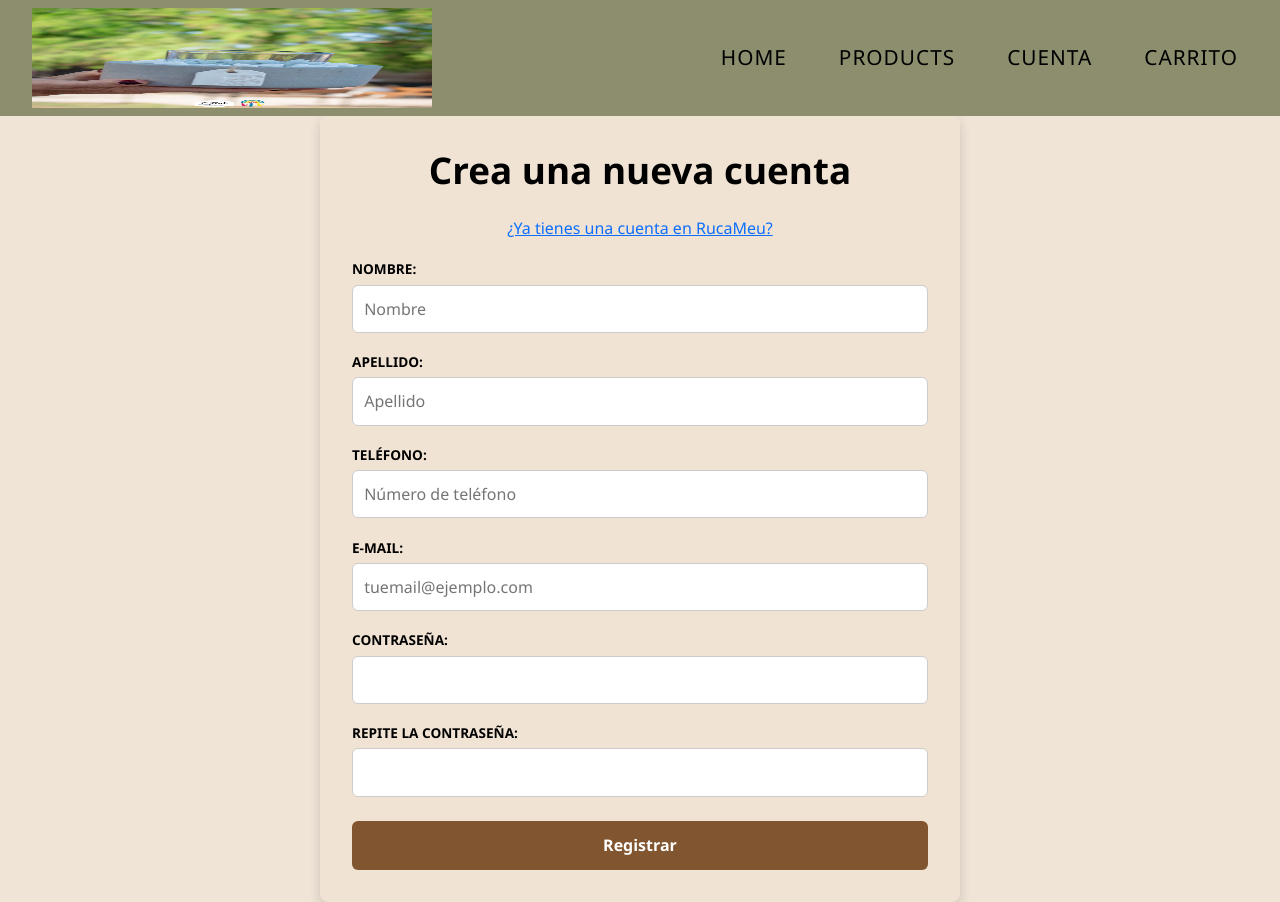
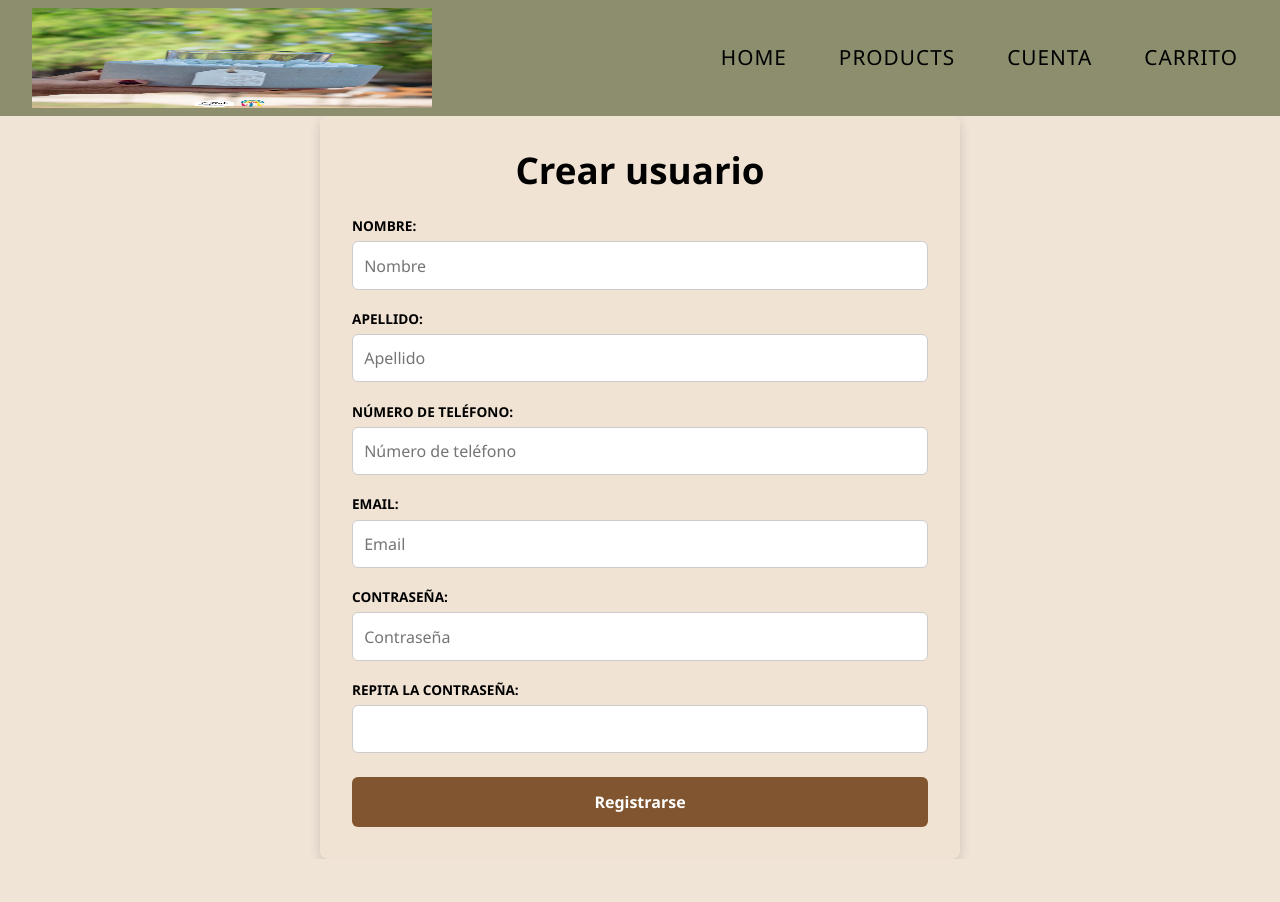
Before and after one commit to LucaPisso/RucaMeu, a React (Vite) app in the folder Front/: page /register in a window 1280 px wide. After the commit the page ends 859 px from the top, so only its background shows below. Built offline with nearby package versions, Linux system fonts and the light colour scheme.

Commit message:
Register, UpdateUser y DeleteUser funcionales

```diff
--- a/Front/src/App.jsx
+++ b/Front/src/App.jsx
@@ -1,20 +1,20 @@
 //COMPONENTES
-import RegisterPage from "./pages/RegisterPage";
 import HomePage from "./pages/HomePage";
 import NavBar from "./components/Navbar";
 import LoginPage from "./pages/LoginPage";
 import AddProduct from "./components/AddProduct";
 import AdminPanel from "./pages/AdminPanel";
+import Register from "./components/Register";
 import UpdateUser from "./components/UpdateUser";
 import CarritoPage from "./pages/CarritoPage";
-import "./App.css";
-
-//HOOKS
-import { Routes, Route } from "react-router-dom";
 import Protected from "./components/Protected";
 import ProductsPage from "./pages/ProductsPage";
 import NotFound from "./components/NotFound";
 import UpdateProduct from "./components/UpdateProduct";
+
+import "./App.css";
+
+import { Routes, Route } from "react-router-dom";
 
 function App() {
   return (
@@ -23,7 +23,7 @@ function App() {
       <Routes>
         {/* Rutas comunes */}
         <Route path="/" element={<HomePage />} />
-        <Route path="/register" element={<RegisterPage />} />
+        <Route path="/register" element={<Register />} />
         <Route path="/login" element={<LoginPage />} />
         <Route path="/products" element={<ProductsPage />} />
         <Route path="*" element={<NotFound />} />
--- a/Front/src/components/Register.jsx
+++ b/Front/src/components/Register.jsx
@@ -1,17 +1,36 @@
-import React, { useState } from "react";
-import { Link, useNavigate } from "react-router-dom";
+import { useNavigate, useParams } from "react-router-dom";
+import React, { useState, useEffect, useRef } from "react";
 
-const Register = ({ checkErrors, errors, refs }) => {
+import UserValidations from "./validations/UserValidations";
+
+const Register = () => {
   const [formData, setFormData] = useState({
+    lastName: "",
     name: "",
-    lastName: "",
     phone: "",
     email: "",
     password: "",
     confirmPassword: "",
   });
+  const [errors, setErrors] = useState({});
+  const lastNameRef = useRef(null);
+  const nameRef = useRef(null);
+  const phoneRef = useRef(null);
+  const emailRef = useRef(null);
+  const confirmPasswordRef = useRef(null);
+  const passwordRef = useRef(null);
   const navigate = useNavigate();
+  const { id } = useParams();
+  const refs = {
+    nameRef,
+    lastNameRef,
+    phoneRef,
+    emailRef,
+    confirmPasswordRef,
+    passwordRef,
+  };
 
+  //Maneja constantemente los cambios de los inputs
   function changeHandler(event) {
     setFormData({ ...formData, [event.target.name]: event.target.value });
   }
@@ -19,46 +38,59 @@ const Register = ({ checkErrors, errors, refs }) => {
   const submitHandler = async (event) => {
     event.preventDefault();
 
-    const estaBien = checkErrors(formData);
-    if (!estaBien) {
+    const newErrors = UserValidations({ datos: formData, refs }); // Hay que crear una variable extra, ya que el estado no se actualiza instantáneamente
+    setErrors(newErrors);
+    if (Object.keys(newErrors).length !== 0) {
       console.warn("Formulario inválido. No se enviará.");
       return;
     }
 
+    if (!confirm("¿Estás seguro de que desea crear este usuario?")) {
+      return;
+    }
+
     try {
-      const res = await fetch("http://localhost:3000/users", {
+      const token = localStorage.getItem("RucaMeu-token");
+      if (!token) {
+        navigate("/login");
+        throw new Error("Token no encontrado. Inicie sesión primero.");
+      }
+
+      const res = await fetch(`http://localhost:3000/users`, {
         method: "POST",
-        headers: { "Content-Type": "application/json" },
+        headers: {
+          "Content-Type": "application/json",
+          Authorization: `Bearer ${token}`,
+        },
         body: JSON.stringify(formData),
       });
-
-      if (!res.ok) throw new Error("Falló crear usuario");
+      if (!res.ok) {
+        const errorData = await res.json();
+        throw new Error(
+          errorData.message || "Error desconocido al crear usuario"
+        );
+      }
+      alert("Usuario creado correctamente");
       const data = await res.json();
-      console.log(data);
-
-      alert("Usuario creado correctamente");
-      navigate("/");
-
+      console.log(`Usuario creado: ${data.user}`);
       setFormData({
+        lastName: "",
         name: "",
-        lastName: "",
         phone: "",
+        password: "",
         email: "",
-        password: "",
         confirmPassword: "",
       });
-    } catch (err) {
-      console.error(err);
-      console.log("error en el registro");
+      navigate("/adminPanel");
+    } catch (error) {
+      console.log(error.message);
+      alert("Error: " + error.message);
     }
   };
 
   return (
     <div className="register-form">
-      <h2 className="register-title">Crea una nueva cuenta</h2>
-      <Link className="link-to-login" to="/login">
-        ¿Ya tienes una cuenta en RucaMeu?
-      </Link>
+      <h2 className="register-title">Crear usuario</h2>
       <form onSubmit={submitHandler} action="POST">
         <label htmlFor="name">Nombre:</label>
 
@@ -69,7 +101,7 @@ const Register = ({ checkErrors, errors, refs }) => {
           placeholder="Nombre"
           onChange={changeHandler}
           value={formData.name}
-          ref={refs.nameRef}
+          ref={nameRef}
         />
         {errors.name && <p style={{ color: "red" }}>{errors.name}</p>}
 
@@ -82,11 +114,11 @@ const Register = ({ checkErrors, errors, refs }) => {
           placeholder="Apellido"
           onChange={changeHandler}
           value={formData.lastName}
-          ref={refs.lastNameRef}
+          ref={lastNameRef}
         />
         {errors.lastName && <p style={{ color: "red" }}>{errors.lastName}</p>}
 
-        <label htmlFor="phone">Teléfono:</label>
+        <label htmlFor="phone">Número de teléfono:</label>
 
         <input
           className="register-input"
@@ -95,20 +127,20 @@ const Register = ({ checkErrors, errors, refs }) => {
           placeholder="Número de teléfono"
           onChange={changeHandler}
           value={formData.phone}
-          ref={refs.phoneRef}
+          ref={phoneRef}
         />
         {errors.phone && <p style={{ color: "red" }}>{errors.phone}</p>}
 
-        <label htmlFor="email">E-mail:</label>
+        <label htmlFor="email">Email:</label>
 
         <input
           className="register-input"
           type="email"
           name="email"
-          placeholder="tuemail@ejemplo.com"
+          placeholder="Email"
           onChange={changeHandler}
           value={formData.email}
-          ref={refs.emailRef}
+          ref={emailRef}
         />
         {errors.email && <p style={{ color: "red" }}>{errors.email}</p>}
 
@@ -118,13 +150,14 @@ const Register = ({ checkErrors, errors, refs }) => {
           className="register-input"
           type="password"
           name="password"
+          placeholder="Contraseña"
           onChange={changeHandler}
           value={formData.password}
-          ref={refs.passwordRef}
+          ref={passwordRef}
         />
         {errors.password && <p style={{ color: "red" }}>{errors.password}</p>}
 
-        <label htmlFor="confirmPassword">Repite la contraseña:</label>
+        <label htmlFor="confirmPassword">Repita la contraseña:</label>
 
         <input
           className="register-input"
@@ -132,13 +165,14 @@ const Register = ({ checkErrors, errors, refs }) => {
           name="confirmPassword"
           onChange={changeHandler}
           value={formData.confirmPassword}
-          ref={refs.confirmPasswordRef}
+          ref={confirmPasswordRef}
         />
         {errors.confirmPassword && (
           <p style={{ color: "red" }}>{errors.confirmPassword}</p>
         )}
+
         <button type="submit" className="register-button">
-          Registrar
+          Registrarse
         </button>
       </form>
     </div>
--- a/Front/src/components/validations/UserValidations.jsx
+++ b/Front/src/components/validations/UserValidations.jsx
@@ -1,54 +1,74 @@
-import React from "react";
-
-const UserValidations = ({ datos }) => {
-  const errores = {};
+const UserValidations = ({ datos, refs }) => {
+  const errors = {};
+  const {
+    nameRef,
+    lastNameRef,
+    phoneRef,
+    emailRef,
+    passwordRef,
+    confirmPasswordRef,
+  } = refs;
   //REGEXS
   const fullNameRegex = /^[A-Za-zÁÉÍÓÚáéíóúÑñ\s]+$/;
   const phoneRegex = /^[0-9]{9,12}$/;
   const emailRegex = /^[\w.-]+@[a-zA-Z\d.-]+\.[a-zA-Z]{2,}$/;
   const passwordRegex = /^(?=.*[A-Za-z])(?=.*\d)[A-Za-z\d]{8,}$/;
 
-  if (!datos.name.trim()) {
-    errores.name = "El nombre es obligatorio";
+  if (!datos.name?.trim()) {
+    errors.name = "El nombre es obligatorio";
   } else if (datos.name.trim().length < 3) {
-    errores.name = "El nombre debe tener minimo 3 letras";
+    errors.name = "El nombre debe tener minimo 3 letras";
   } else if (!fullNameRegex.test(datos.name)) {
-    errores.name = "No se permiten caracteres especiales ni numeros";
+    errors.name = "No se permiten caracteres especiales ni números";
   }
 
-  if (!datos.lastName.trim()) {
-    errores.lastName = "El apellido es obligatorio";
+  if (!datos.lastName?.trim()) {
+    errors.lastName = "El apellido es obligatorio";
   } else if (datos.lastName.trim().length < 3) {
-    errores.lastName = "El apellido debe tener minimo 3 letras";
+    errors.lastName = "El apellido debe tener minimo 3 letras";
   } else if (!fullNameRegex.test(datos.lastName)) {
-    errores.lastName = "No se permiten caracteres especiales ni numeros";
+    errors.lastName = "No se permiten caracteres especiales ni números";
   }
 
-  if (!datos.phone.trim()) {
-    errores.phone = "El teléfono es obligatorio";
+  if (!datos.phone?.trim()) {
+    errors.phone = "El teléfono es obligatorio";
   } else if (!phoneRegex.test(datos.phone)) {
-    errores.phone = "El teléfono no es válido";
+    errors.phone = "El teléfono no es válido";
   }
 
-  if (!datos.email.trim()) {
-    errores.email = "El email es obligatorio";
+  if (!datos.email?.trim()) {
+    errors.email = "El email es obligatorio";
   } else if (!emailRegex.test(datos.email)) {
-    errores.email = "El email no es válido";
+    errors.email = "El email no es válido";
   }
 
-  if (!datos.password.trim()) {
-    errores.password = "La contraseña es obligatoria";
+  if (!datos.password?.trim()) {
+    errors.password = "La contraseña es obligatoria";
   } else if (!passwordRegex.test(datos.password)) {
-    errores.password = "Mínimo 8 caracteres, incluyendo letras y números";
+    errors.password = "Mínimo 8 caracteres, incluyendo letras y números";
   }
 
   if (!datos.confirmPassword.trim()) {
-    errores.confirmPassword = "Este campo es obligatorio";
+    errors.confirmPassword = "Este campo es obligatorio";
   } else if (datos.password !== datos.confirmPassword) {
-    errores.confirmPassword = "Las contraseñas no coinciden";
+    errors.confirmPassword = "Las contraseñas no coinciden";
   }
 
-  return errores;
+  if (errors.name && nameRef.current) {
+    nameRef.current.focus();
+  } else if (errors.lastName && lastNameRef.current) {
+    lastNameRef.current.focus();
+  } else if (errors.phone && phoneRef.current) {
+    phoneRef.current.focus();
+  } else if (errors.email && emailRef.current) {
+    emailRef.current.focus();
+  } else if (errors.password && passwordRef.current) {
+    passwordRef.current.focus();
+  } else if (errors.confirmPassword && confirmPasswordRef.current) {
+    confirmPasswordRef.current.focus();
+  }
+
+  return errors;
 };
 
 export default UserValidations;
--- a/Front/src/pages/RegisterPage.jsx
+++ /dev/null
@@ -1,57 +0,0 @@
-import Register from "../components/Register";
-import UserValidations from "../components/validations/UserValidations";
-import { useRef, useState } from "react";
-
-function RegisterPage() {
-  //ESTADOS Y USEREF
-  const [errors, setErrors] = useState({});
-  const nameRef = useRef(null);
-  const lastNameRef = useRef(null);
-  const phoneRef = useRef(null);
-  const emailRef = useRef(null);
-  const passwordRef = useRef(null);
-  const confirmPasswordRef = useRef(null);
-
-  const checkErrors = (formData) => {
-    const errors = UserValidations({ datos: formData });
-
-    if (Object.keys(errors).length > 0) {
-      setErrors(errors);
-      if (errors.name && nameRef.current) {
-        nameRef.current.focus();
-      } else if (errors.lastName && lastNameRef.current) {
-        lastNameRef.current.focus();
-      } else if (errors.phone && phoneRef.current) {
-        phoneRef.current.focus();
-      } else if (errors.email && emailRef.current) {
-        emailRef.current.focus();
-      } else if (errors.password && passwordRef.current) {
-        passwordRef.current.focus();
-      } else if (errors.confirmPassword && confirmPasswordRef.current) {
-        confirmPasswordRef.current.focus();
-      }
-      return false;
-    } else {
-      setErrors({});
-      return true;
-    }
-  };
-  return (
-    <>
-      <Register
-        checkErrors={checkErrors}
-        errors={errors}
-        refs={{
-          nameRef,
-          lastNameRef,
-          phoneRef,
-          emailRef,
-          passwordRef,
-          confirmPasswordRef,
-        }}
-      />
-    </>
-  );
-}
-
-export default RegisterPage;
```
Also changed, not shown: 2 other files (tests, documents, lock files or other folders).
